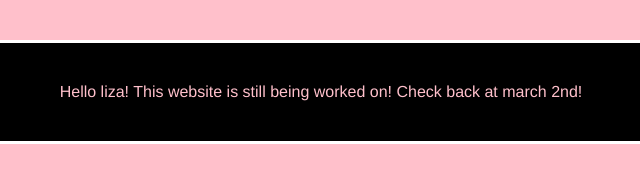
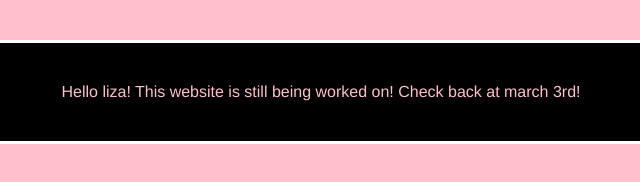
Before and after one commit to lizasalexeysanniversary/gift, a plain HTML site: page index.html in a window 1280 px wide. Shown: the full height of the page, 319-959 px from the left. Drawn offline with Linux system fonts and the light colour scheme.

Commit message:
Update index.html

```diff
--- a/index.html
+++ b/index.html
@@ -29,7 +29,7 @@
         }
     </style>
 <div>
-    <p id="label1">Hello liza! This website is still being worked on! Check back at march 2nd!</p>
+    <p id="label1">Hello liza! This website is still being worked on! Check back at march 3rd!</p>
 </div>
 
 </body>
```
